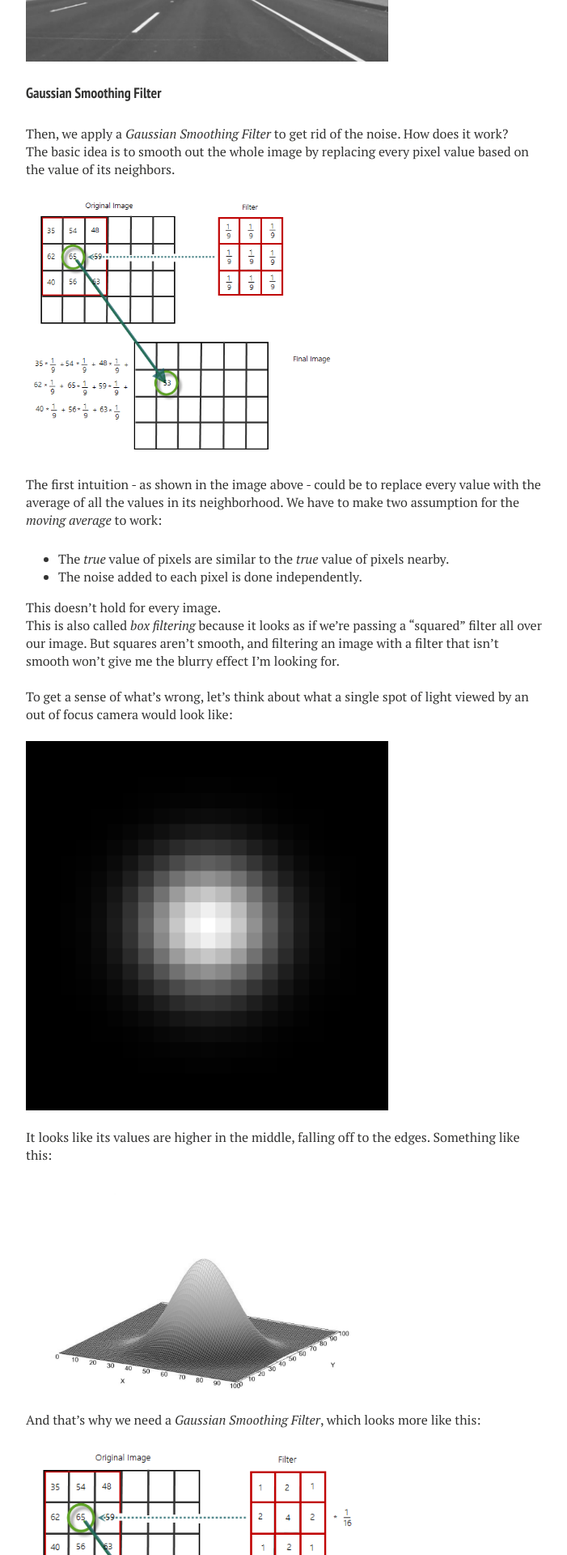
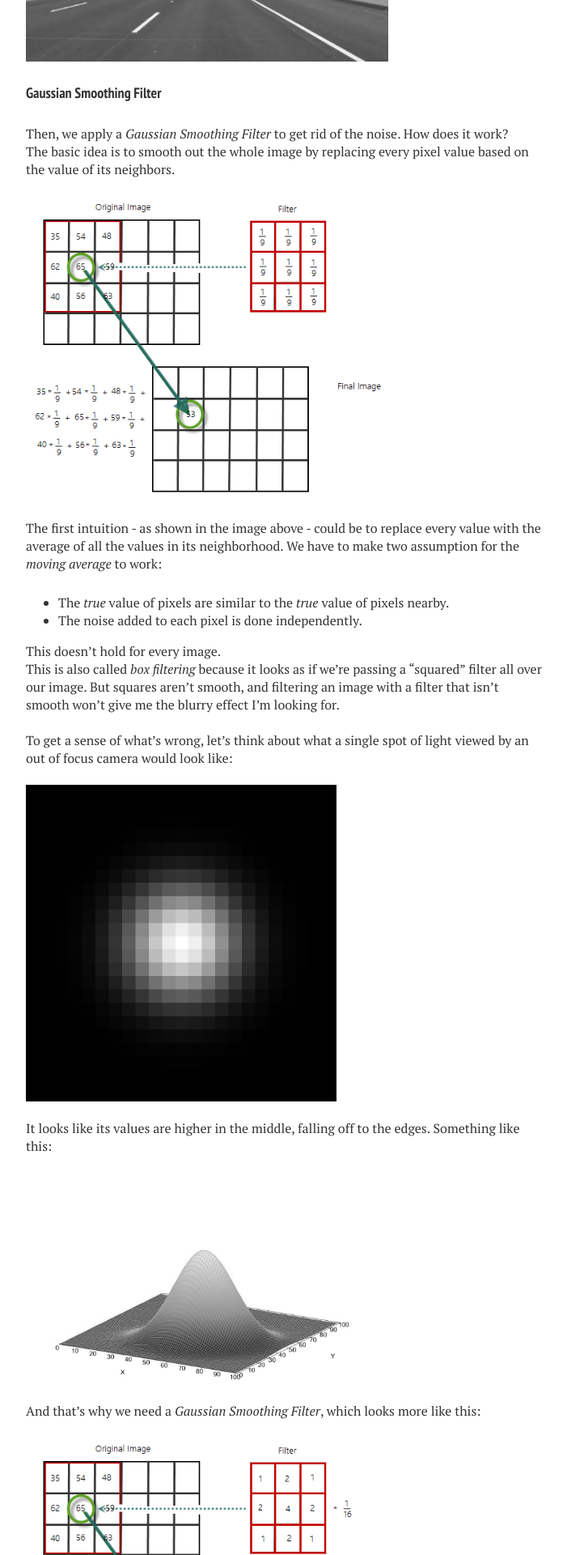
Before and after one commit to IacopomC/iacopomc.github.io, a Jekyll site: the page built from _posts/2020-07-13-lane-finding.md, in a window 1280 px wide. Shown: the part 1411-3331 px from the top of the page at 81% size, without its empty margins (288-989 px from the left). Built offline with Jekyll 4.4.1, drawn with Linux system fonts in a browser that asks for light colours; nearby versions of some CDN libraries; our own code applies the rules of GitHub Pages for plain Markdown files.

Commit message:
Fix size images

```diff
--- a/_posts/2020-07-13-lane-finding.md
+++ b/_posts/2020-07-13-lane-finding.md
@@ -51,7 +51,7 @@ The basic idea is to smooth out the whole image by replacing every pixel value b
 
 <br/>
 
-<img src="{{ site.url }}/assets/images/lane-finding-post/filter.PNG" width="60%">
+<img src="{{ site.url }}/assets/images/lane-finding-post/filter.PNG" width="70%">
 
 <br/>
 
@@ -70,7 +70,7 @@ To get a sense of what’s wrong, let's think about what a single spot of light
 
 <br/>
 
-<img src="{{ site.url }}/assets/images/lane-finding-post/out_focus_dot.PNG" width="70%">
+<img src="{{ site.url }}/assets/images/lane-finding-post/out_focus_dot.PNG" width="60%">
 
 <br/>
 
```
